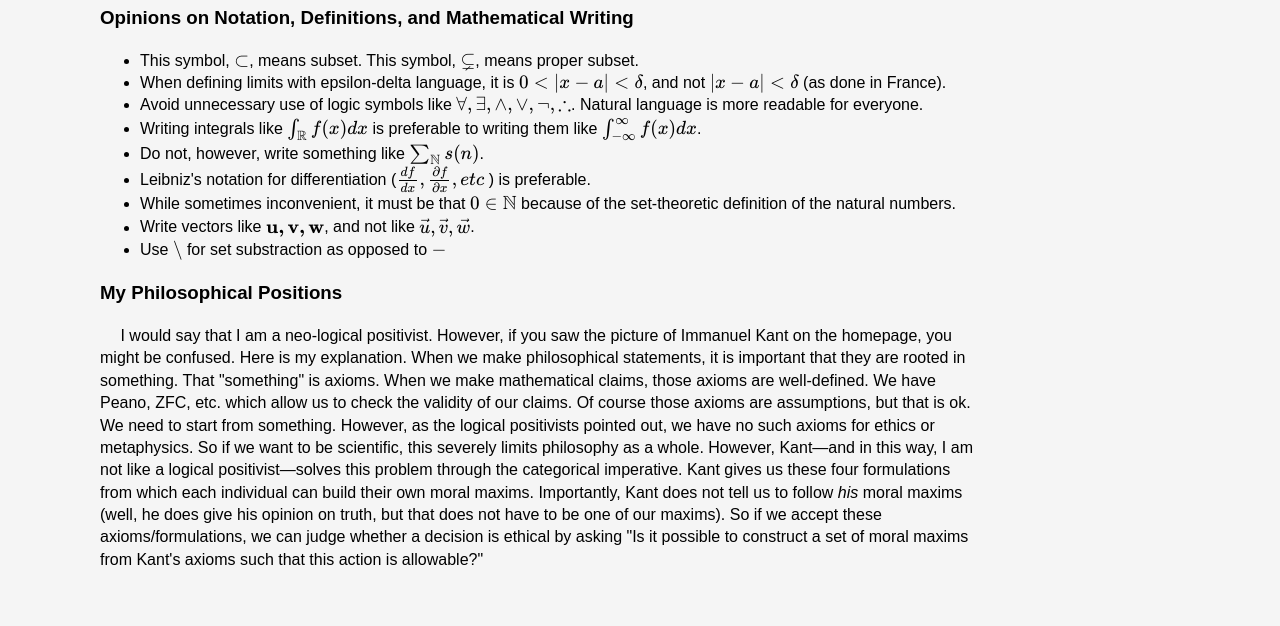
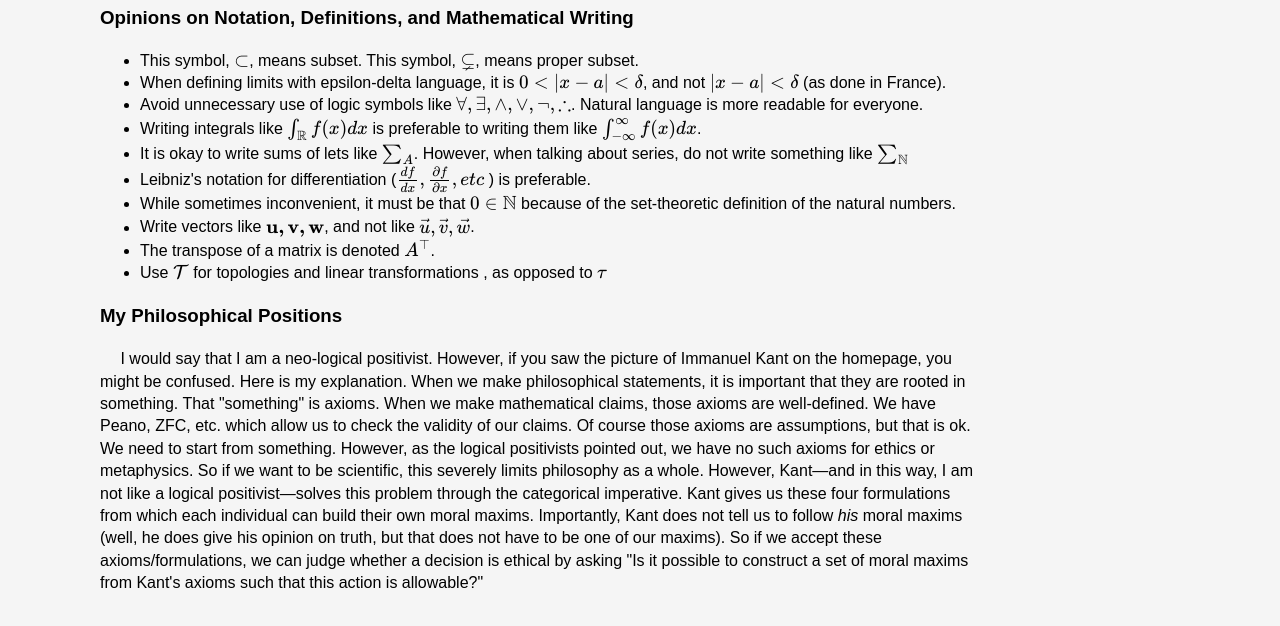
Before and after one commit to pdeq/pdeq.github.io, a plain HTML site: page misc.html in a window 1280 px wide. Shown: the part 154-780 px from the top of the page. Drawn offline with nearby package versions, Linux system fonts and the light colour scheme.

Commit message:
Update misc.html

```diff
--- a/misc.html
+++ b/misc.html
@@ -24,11 +24,12 @@
                 <li>When defining limits with epsilon-delta language, it is \(0 < |x - a| < \delta\), and not \(|x - a| < \delta\) (as done in France).</li>
                 <li>Avoid unnecessary use of logic symbols like \(\forall, \exists, \land, \lor, \neg, \therefore\). Natural language is more readable for everyone.</li>
                 <li>Writing integrals like \(\int_\mathbb{R}f(x)dx\) is preferable to writing them like \(\int_{-\infty}^\infty f(x)dx\).</li>
-                <li>Do not, however, write something like \(\sum_\mathbb{N} s(n)\).</li>
+                <li>It is okay to write sums of lets like \(\sum_A\). However, when talking about series, do not write something like \(\sum_\mathbb{N}\)</li>
                 <li>Leibniz's notation for differentiation (\(\frac{df}{dx}, \frac{\partial f}{\partial x}, etc\) ) is preferable.</li>
                 <li>While sometimes inconvenient, it must be that \(0 \in \mathbb{N} \) because of the set-theoretic definition of the natural numbers.</li>
                 <li>Write vectors like \(\mathbf{u, v, w}\), and not like \(\vec{u}, \vec{v}, \vec{w}\).</li>
-		<li>Use \(\setminus\) for set substraction as opposed to \(-\)</li>
+                <li>The transpose of a matrix is denoted \(A^\top\).</li>
+                <li>Use \(\mathcal{T}\) for topologies and linear transformations , as opposed to \(\tau\)</li>
             </ul>
             <h3>My Philosophical Positions</h3>
             <p>
```
